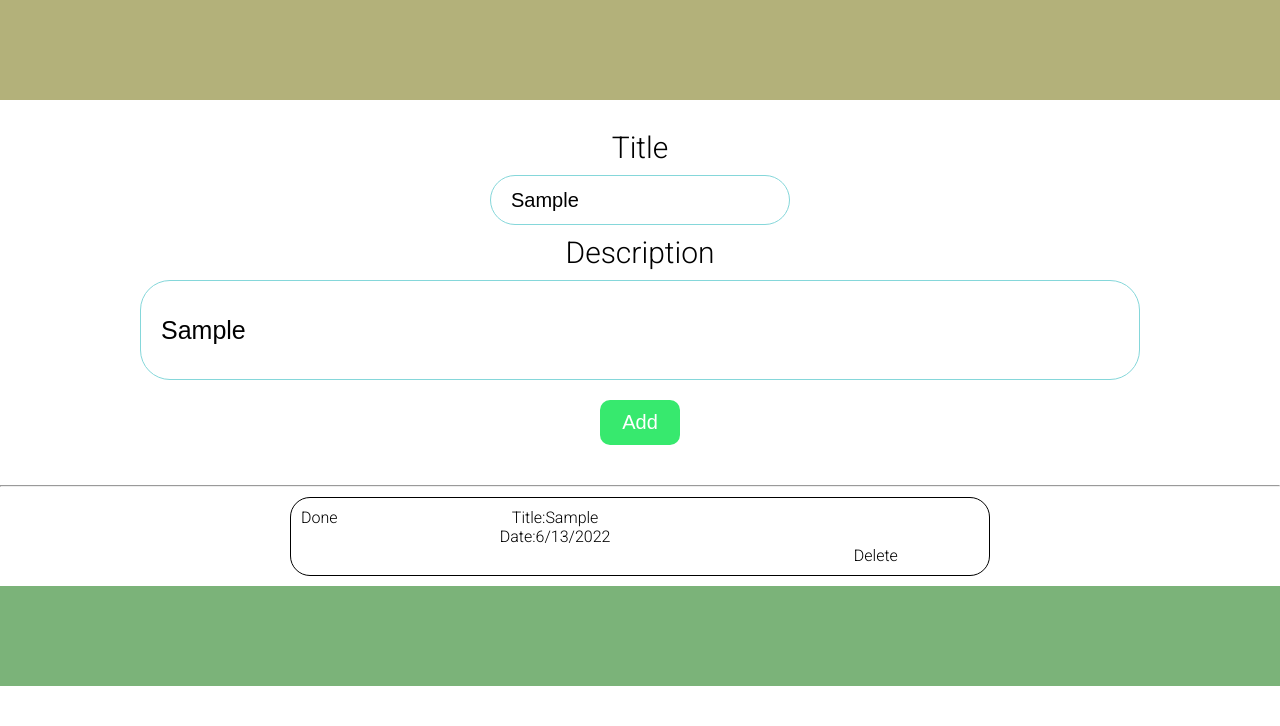
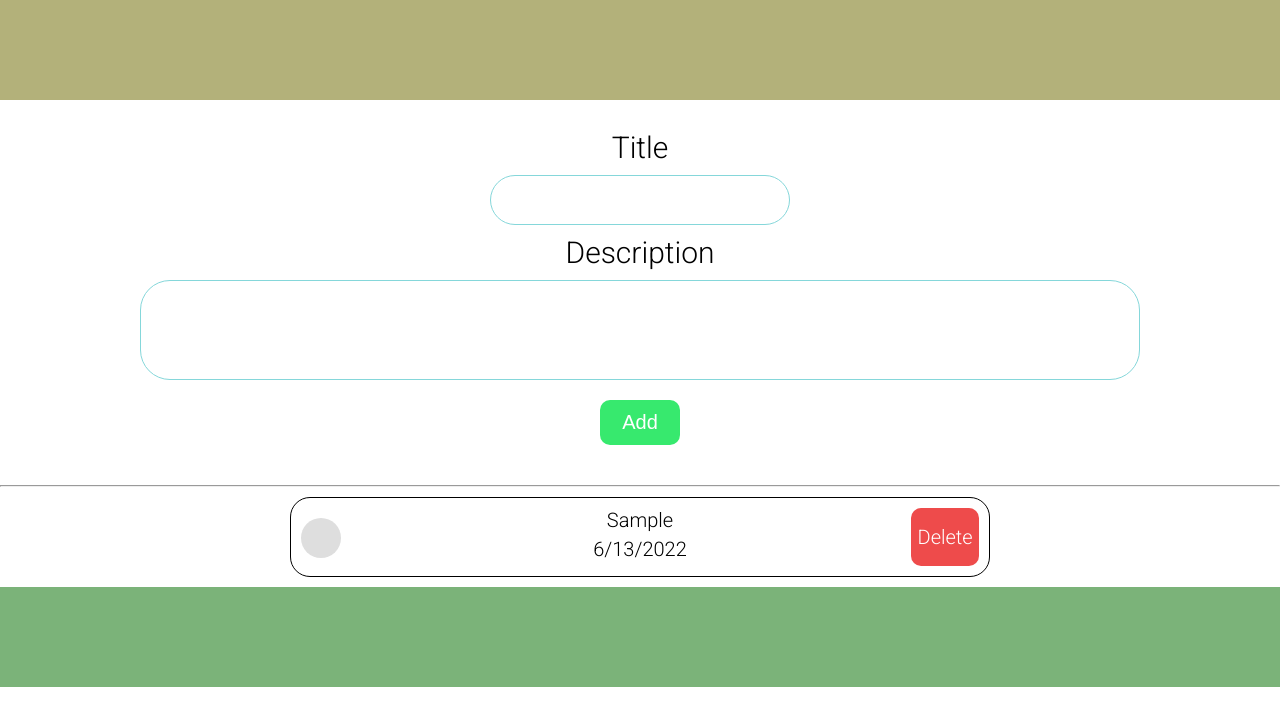
Before and after one commit to TripleT98/Mindbox, a React (Create React App) app: page / in a window 1280 px wide. Both pictures are taken after typing "Sample", "Sample" into the empty fields and a click on the button "Add". Shown: the top 726 px of the page. Built offline with nearby package versions, Linux system fonts and the light colour scheme.

Commit message:
Style Input and toDoes components

```diff
--- a/src/Components/ToDoList/Inputs/Input/Buttons/Button.jsx
+++ b/src/Components/ToDoList/Inputs/Input/Buttons/Button.jsx
@@ -6,7 +6,7 @@ import context from "./../../../context";
 //utils
 import {hashCode} from "./../../../../../utils";
 
-export default function Button({title, text}){
+export default function Button({title, text, clear}){
   let ref = useRef(new Date().toLocaleDateString());
   let cont = useContext(context);
 
@@ -16,6 +16,7 @@ export default function Button({title, text}){
       title,text,isDone: false, date: ref.current, id:id,
     }
     cont.addToDo(todo);
+    clear();
   }
 
   return <StyledButton onClick={clickHandler}>
--- a/src/Components/ToDoList/Inputs/Inputs.jsx
+++ b/src/Components/ToDoList/Inputs/Inputs.jsx
@@ -11,10 +11,15 @@ export default function Inputs(){
   let [title, setTitle] = useState("");
   let [text, setText] = useState("");
 
+  function clear(){
+    setTitle("");
+    setText("");
+  }
+
   return <StyledInputs>
             <Input name="Title" value={title} handler={setTitle}/>
             <Input name="Description" value={text} handler={setText}/>
-            <Button title={title} text={text}/>
+            <Button title={title} text={text} clear={clear}/>
          </StyledInputs>
 
 }
--- a/src/Components/ToDoList/List/ToDo/Buttons/DeleteStyles.js
+++ b/src/Components/ToDoList/List/ToDo/Buttons/DeleteStyles.js
@@ -2,7 +2,21 @@ import styled from "styled-components";
 
 let StyledDelete = styled.div`
   cursor: pointer;
-  grid-area: del;
+  background-color: white;
+  color: white;
+  background-color: rgb(238, 75, 75);
+  border-radius: 10px;
+  grid-area: delete;
+  display: flex;
+  justify-content: center;
+  align-items: center;
+  transition-duration: .4s;
+  font-weight: 100;
+  &:hover{
+    color: rgb(238, 75, 75);
+    border: 3px solid rgb(238, 75, 75);
+    background-color: white;
+  }
 `
 
 export {
--- a/src/Components/ToDoList/List/ToDo/Buttons/Done.jsx
+++ b/src/Components/ToDoList/List/ToDo/Buttons/Done.jsx
@@ -2,7 +2,5 @@
 import {StyledDone} from "./DoneStyles";
 
 export default function Done(){
-  return <StyledDone>
-          Done
-         </StyledDone>
+  return <StyledDone/>
 }
--- a/src/Components/ToDoList/List/ToDo/Buttons/DoneStyles.js
+++ b/src/Components/ToDoList/List/ToDo/Buttons/DoneStyles.js
@@ -1,8 +1,21 @@
 import styled from "styled-components";
 
 let StyledDone = styled.div`
+  width: 40px;
+  height: 40px;
   cursor: pointer;
   grid-area: done;
+  border-radius: 50%;
+  background-color: rgb(222, 222, 222);
+  display: flex;
+  justify-content: center;
+  align-items: center;
+  position: relative;
+  top: 10px;
+  transition-duration: .5s;
+  &:hover{
+    background-color: rgb(55, 233, 110);
+  }
 `
 
 export {
--- a/src/Components/ToDoList/List/ToDo/ToDo.jsx
+++ b/src/Components/ToDoList/List/ToDo/ToDo.jsx
@@ -3,17 +3,17 @@ import {StyledToDo,StyledTitle,StyledDate} from "./ToDoStyles";
 //components
 import Delete from "./Buttons/Delete";
 import Done from "./Buttons/Done";
-//react hooks
-import {useState} from "react";
+//react hooks and HOC's
+import {useState, memo} from "react";
 
-export default function ToDo(props){
+function ToDo(props){
 
   let [deleteProcess, switchDelete] = useState(false);
 
   return <StyledToDo>
-          <StyledTitle>Title:{props.title}</StyledTitle>
+          <StyledTitle>{props.title}</StyledTitle>
 
-          <StyledDate>Date:{props.date}</StyledDate>
+          <StyledDate>{props.date}</StyledDate>
 
           <Done />
           <Delete id={props.id} />
@@ -21,6 +21,9 @@ export default function ToDo(props){
 
 }
 
+ToDo = memo(ToDo);
+export default ToDo;
+
 /*
 <p>Text:{props.text}</p>
 <p>isDone:{props.isDone?"true":"false"}</p>
--- a/src/Components/ToDoList/List/ToDo/ToDoStyles.js
+++ b/src/Components/ToDoList/List/ToDo/ToDoStyles.js
@@ -2,7 +2,7 @@ import styled from "styled-components";
 
 let StyledToDo = styled.div`
   width: 700px;
-  height: max-content;
+  height: 80px;
   background-color: white;
   margin: 10px;
   padding: 10px;
@@ -11,6 +11,8 @@ let StyledToDo = styled.div`
   display: grid;
   grid-template-areas: "done title title delete"
                        "done date date delete";
+  grid-template-columns: 10% 40% 40% 10%;
+  font-size: 20px;
 `
 
 let StyledDate = styled.div`
```
